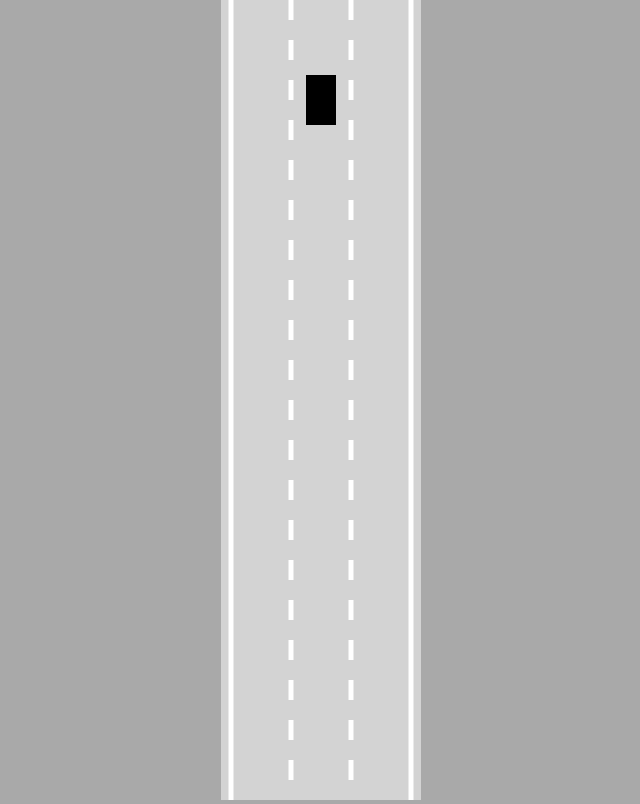
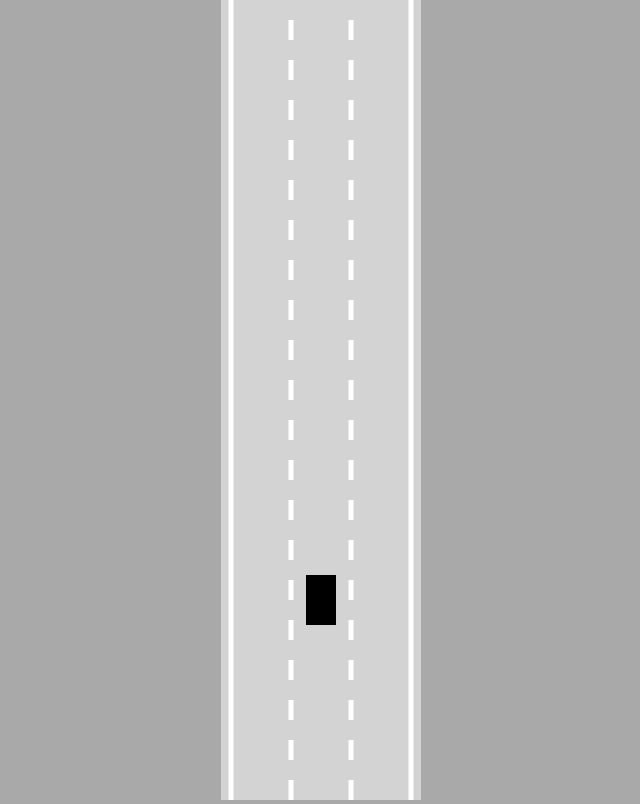
Before and after one commit to Cipaduduck/Cipaduduck.github.io, a plain HTML site: page index.html in a window 1280 px wide. Shown: the whole page, without its empty margins (319-959 px from the left). Drawn offline with Linux system fonts and the light colour scheme.

Commit message:
Upadate road.js and add sensor.js

```diff
--- a/index.html
+++ b/index.html
@@ -5,6 +5,7 @@
 </head>
 <body>
     <canvas id="myCanvas"></canvas>
+    <script src="sensor.js"></script>
     <script src="util.js"></script>
     <script src="road.js"></script>
     <script src="controls.js"></script>
--- a/main.js
+++ b/main.js
@@ -11,9 +11,16 @@ animate();
 
 function animate(){
     car.update();
+
     canvas.height=window.innerHeight;
+
+    ctx.save();
+    ctx.translate(0,-car.y+canvas.height*0.75);
+
     road.draw(ctx);
     car.draw(ctx);
+
+    ctx.restore();
     requestAnimationFrame(animate);
 
 }
--- a/road.js
+++ b/road.js
@@ -29,21 +29,25 @@ class Road{
         ctx.lineWidth=5;
         ctx.strokeStyle="white";
 
-        for(let i=0;i<=this.laneCount;i++){
+        for(let i=1;i<=this.laneCount-1;i++){
             const x=lerp(
                 this.left,
                 this.right,
                 i/this.laneCount
             );
-            if(i>0 && i<this.laneCount){
-                ctx.setLineDash([20,20]);
-            }else{
-                ctx.setLineDash([]);
-            }
+            ctx.setLineDash([20,20]);
             ctx.beginPath();
             ctx.moveTo(x,this.top);
             ctx.lineTo(x,this.bottom);
             ctx.stroke();
         }
+        ctx.setLineDash([]);
+        this.borders.forEach(border=>{
+            ctx.beginPath();
+            ctx.moveTo(border[0].x,border[0].y);
+            ctx.lineTo(border[1].x,border[1].y);
+            ctx.stroke();
+        });
+
     }
 }
--- /dev/null
+++ b/sensor.js
@@ -0,0 +1,10 @@
+class Sensor{
+    constructor(car){
+        this.car=car;
+        this.rayCount=3;
+        this.rayLenght=100;
+        this.raySpread=Math.PI/4;
+
+        this.rays=[];
+    }
+}
```
Also changed, not shown: 1 other file.
